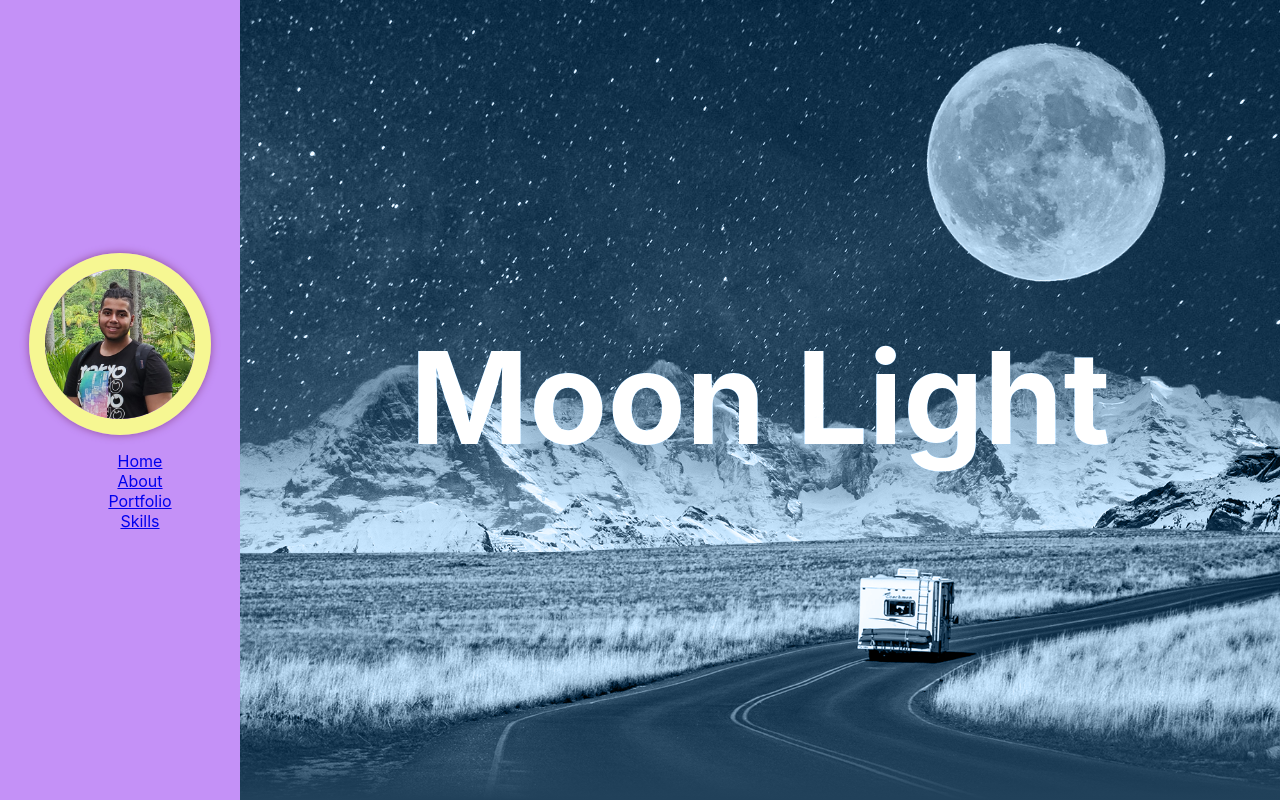
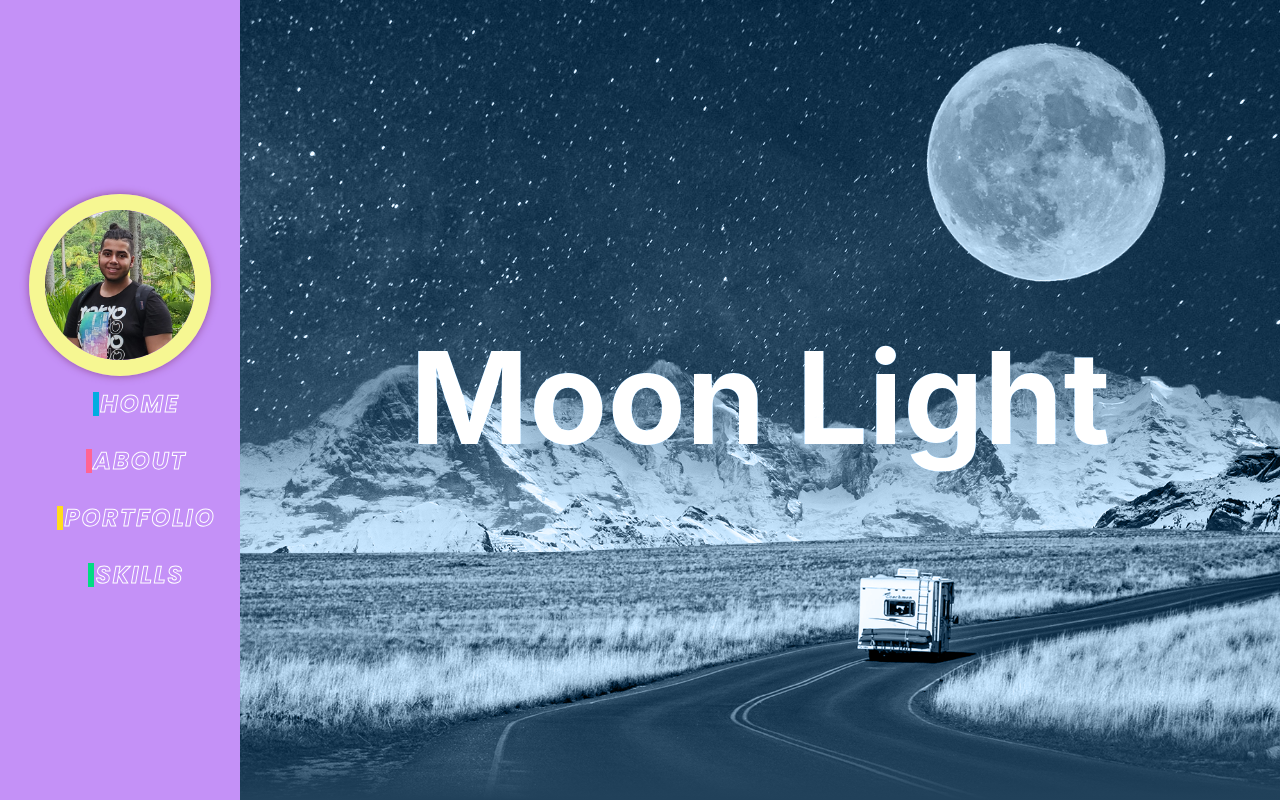
Before and after one commit to TypeLuis/Portfolio, a React (Create React App) app: page / in a window 1280 px wide. Shown: the top 800 px of the page. Built offline with nearby package versions, Linux system fonts and the light colour scheme.

Commit message:
added better nav

```diff
--- a/src/App.js
+++ b/src/App.js
@@ -15,21 +15,22 @@ function App() {
   const portfolioRef = useRef()
 
   function handleBackClick(e) {
+    console.log(e.target.innerText)
     switch (e.target.innerText) {
 
-      case 'Home':
+      case ' HOME ':
         homeRef.current.scrollIntoView({ behavior: 'smooth' })
         break
 
-      case 'About':
+      case ' ABOUT ':
         aboutRef.current.scrollIntoView({ behavior: 'smooth' })
         break
 
-      case 'Skills':
+      case ' SKILLS ':
         skillRef.current.scrollIntoView({ behavior: 'smooth' })
         break
 
-      case 'Portfolio':
+      case ' PORTFOLIO ':
         portfolioRef.current.scrollIntoView({ behavior: 'smooth' })
         break
 
--- a/src/components/Navbar.js
+++ b/src/components/Navbar.js
@@ -28,13 +28,30 @@ const Navbar = (props) => {
                 <img className='profile-img' src={luis} />
 
                 <ul>
-                    <Link to='/'><li onClick={(e) => { props.handleBackClick(e); }}>Home</li></Link>
+
+                    <li onClick={(e) => { props.handleBackClick(e); }} style={{"--clr" : '#00ade1'}}>
+                        <span data-text="&nbsp;Home&nbsp;">&nbsp;Home&nbsp;</span>
+                    </li>
+
+                    <li onClick={(e) => { props.handleBackClick(e); }} style={{"--clr" : '#ff6493'}}>
+                        <span href='#'  data-text="&nbsp;About&nbsp;">&nbsp;About&nbsp;</span>
+                    </li>
+
+                    <li onClick={(e) => { props.handleBackClick(e); }} style={{"--clr" : '#ffdd1c'}}>
+                        <span href='#' data-text="&nbsp;Portfolio&nbsp;">&nbsp;Portfolio&nbsp;</span>
+                    </li>
+
+                    <li onClick={(e) => { props.handleBackClick(e); }} style={{"--clr" : '#00dc82'}}>
+                        <span href='#' data-text="&nbsp;Skills&nbsp;">&nbsp;Skills&nbsp;</span>
+                    </li>
+
+                    {/* <Link to='/'><li onClick={(e) => { props.handleBackClick(e); }}>Home</li></Link>
 
                     <Link to='/'><li onClick={(e) => { props.handleBackClick(e); }}>About</li></Link>
 
                     <Link to='/'><li onClick={(e) => { props.handleBackClick(e); }}>Portfolio</li></Link>
 
-                    <Link to='/'><li onClick={(e) => { props.handleBackClick(e); }}>Skills</li></Link>
+                    <Link to='/'><li onClick={(e) => { props.handleBackClick(e); }}>Skills</li></Link> */}
 
 
                 </ul>
--- a/src/index.css
+++ b/src/index.css
@@ -1,13 +1,15 @@
 body {
   margin: 0;
-  font-family: -apple-system, BlinkMacSystemFont, 'Segoe UI', 'Roboto', 'Oxygen',
-    'Ubuntu', 'Cantarell', 'Fira Sans', 'Droid Sans', 'Helvetica Neue',
+  font-family: -apple-system, BlinkMacSystemFont, "Segoe UI", "Roboto", "Oxygen",
+    "Ubuntu", "Cantarell", "Fira Sans", "Droid Sans", "Helvetica Neue",
     sans-serif;
   -webkit-font-smoothing: antialiased;
   -moz-osx-font-smoothing: grayscale;
+  background-color: #0a2a43;
+  color: #fff;
 }
 
 code {
-  font-family: source-code-pro, Menlo, Monaco, Consolas, 'Courier New',
+  font-family: source-code-pro, Menlo, Monaco, Consolas, "Courier New",
     monospace;
 }
--- a/src/style/App.scss
+++ b/src/style/App.scss
@@ -57,6 +57,8 @@
   height: max-content;
   min-height: 100vh;
   border-bottom: 1px solid gray;
+
+  // background-color: #0a2a43;
 
   // This prevents text from overflowing y
   word-wrap: break-word;
--- a/src/style/_navbar.scss
+++ b/src/style/_navbar.scss
@@ -1,5 +1,6 @@
+@import url("https://fonts.googleapis.com/css2?family=Poppins:ital,wght@1,700&display=swap");
 .navbar {
-  background-color: #C491F7;
+  background-color: #c491f7;
   z-index: 100;
   @media (min-width: 901px) {
     display: flex;
@@ -15,15 +16,52 @@
     align-items: center;
     justify-content: center;
 
-    ul{
+    ul {
+      font-family: "Poppins", sans-serif;
+      box-sizing: border-box;
+      display: flex;
+      flex-direction: column;
+      gap: 30px;
       list-style: none;
+
+      li {
+        position: relative;
+
+        span {
+          cursor: pointer;
+          position: relative;
+          font-size: 1.5em;
+          text-decoration: none;
+          line-height: 1em;
+          letter-spacing: 2px;
+          text-transform: uppercase;
+          color: transparent;
+          -webkit-text-stroke: 1px white;
+
+          &::before {
+            content: attr(data-text);
+            position: absolute;
+            color: var(--clr);
+            width: 0%;
+            overflow: hidden;
+            transition: 1s;
+            border-right: 6px solid var(--clr);
+            -webkit-text-stroke: 1px var(--clr);
+          }
+
+          &:hover::before {
+            width: 100%;
+            filter: drop-shadow(0 0 25px var(--clr));
+          }
+        }
+      }
     }
 
     img {
       height: 150px;
       width: 150px;
       border-radius: 50%;
-      border: 1em solid #F6F792;
+      border: 1em solid #f6f792;
       box-shadow: inset 0 0 0.5em 0 #924e99, 0 0 0.5em 0 #924e99;
     }
 
@@ -77,7 +115,7 @@
       margin-top: 4em;
       position: absolute;
 
-      background-color: #C491F7;
+      background-color: #c491f7;
       width: 100vw;
       box-shadow: 0px 8px 16px 0px rgba(0, 0, 0, 0.2);
       z-index: 100;
--- a/src/style/_portfolio.scss
+++ b/src/style/_portfolio.scss
@@ -5,6 +5,7 @@
     border: 1px solid #777;
     border-radius: 0.25rem;
     overflow: hidden;
+    color: #000;
   }
 
   .card.card-shadow {
--- a/src/style/_skills.scss
+++ b/src/style/_skills.scss
@@ -149,7 +149,7 @@ $small-marq-height: 20vh;
     left: 0;
     background: var(
       --beforeBack,
-      linear-gradient(to right, #fff 0%, transparent 100%)
+      linear-gradient(to right, #0a2a43 0%, transparent 100%)
     );
     // background: linear-gradient(to right, #9E47F5 0%, transparent 100%);
   }
@@ -158,7 +158,7 @@ $small-marq-height: 20vh;
     right: 0;
     background: var(
       --afterBack,
-      linear-gradient(to left, #fff 0%, transparent 100%)
+      linear-gradient(to left, #0a2a43 0%, transparent 100%)
     );
     // background: linear-gradient(to left, #9E47F5 0%, transparent 100%);
   }
```
